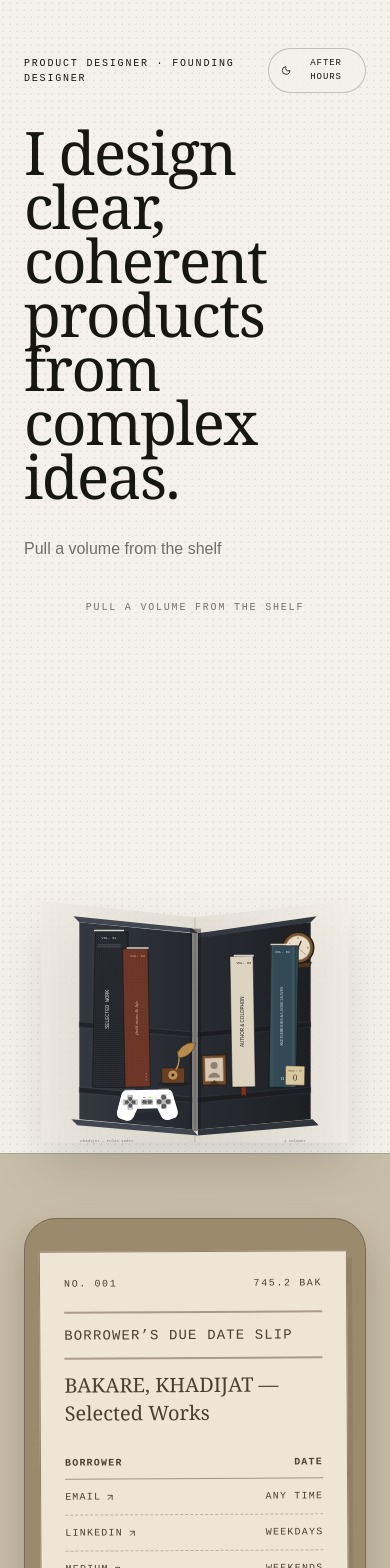
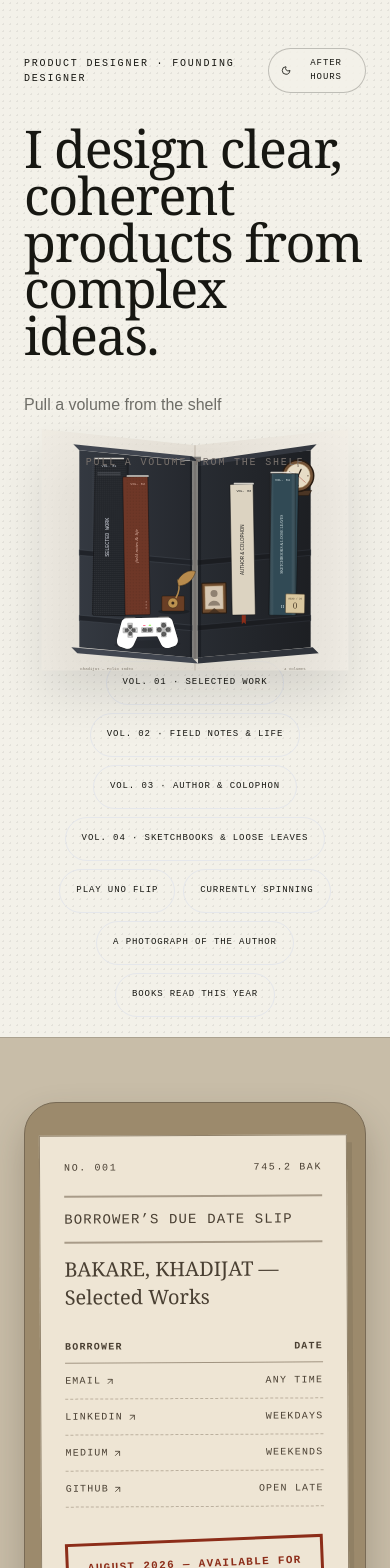
Before and after one commit to khadijatbakare/product-design-portfolio, a Next.js app: page / in a window 390 px wide. Shown: the top 1568 px of the page. Built offline with nearby package versions, Linux system fonts and the light colour scheme.

Commit message:
Improve responsive and accessible navigation

```diff
--- a/app/globals.css
+++ b/app/globals.css
@@ -42,6 +42,31 @@ body {
 .theme-toggle {
   border-color: color-mix(in srgb, var(--room-ink) 24%, transparent);
   background: color-mix(in srgb, var(--room) 84%, transparent);
+}
+.hero-title {
+  font-size: clamp(3.25rem, 10vw, 7rem);
+}
+.skip-link {
+  position: fixed;
+  left: 1rem;
+  top: 1rem;
+  z-index: 1000;
+  transform: translateY(-180%);
+  background: var(--room-ink);
+  color: var(--room);
+  padding: 0.75rem 1rem;
+  border-radius: 0.25rem;
+  font: 700 0.75rem/1 monospace;
+  text-transform: uppercase;
+  letter-spacing: 0.08em;
+  transition: transform 0.15s ease;
+}
+.skip-link:focus {
+  transform: translateY(0);
+}
+:where(a, button, select, input, textarea, [tabindex]):focus-visible {
+  outline: 2px solid currentColor;
+  outline-offset: 3px;
 }
 .paper-texture {
   background-image: radial-gradient(var(--room-dot) 1px, transparent 1px);
--- a/app/page.tsx
+++ b/app/page.tsx
@@ -70,7 +70,10 @@ export default function Home() {
   }, [activeModal, selectedProject, closeModal]);
 
   return (
-    <main className="theme-shell paper-texture min-h-screen">
+    <main id="main-content" className="theme-shell paper-texture min-h-screen">
+      <a href="#portfolio-shelf" className="skip-link">
+        Skip to portfolio shelf
+      </a>
       <AnimatePresence>
         {isLoading && (
           <BookPreloader key="preloader" onFinish={finishLoading} />
@@ -83,14 +86,17 @@ export default function Home() {
           </span>
           <ThemeToggle />
         </div>
-        <h1 className="mt-8 max-w-5xl font-serif text-6xl leading-[.9] tracking-tight md:text-8xl">
+        <h1 className="hero-title mt-8 max-w-5xl font-serif leading-[.9] tracking-tight">
           {aboutMe.intro}
         </h1>
         <p className="theme-muted mt-8 max-w-lg leading-7">
           {libraryCopy.instruction}
         </p>
       </header>
-      <div className="mx-auto max-w-7xl px-6 md:px-12">
+      <div
+        id="portfolio-shelf"
+        className="mx-auto max-w-7xl scroll-mt-6 px-6 md:px-12"
+      >
         <CornerBookshelf
           onOpen={openModal}
           onOpenGame={() => {
--- a/components/game/UnoFlipModal.tsx
+++ b/components/game/UnoFlipModal.tsx
@@ -172,7 +172,7 @@ export function UnoFlipModal({
     <AnimatePresence>
       {open && (
         <motion.div
-          className="fixed inset-0 z-[80] grid place-items-center bg-[#111217]/85 p-4 backdrop-blur-md"
+          className="fixed inset-0 z-[80] grid place-items-center bg-[#111217]/85 p-0 backdrop-blur-md sm:p-4"
           initial={{ opacity: 0 }}
           animate={{ opacity: 1 }}
           exit={{ opacity: 0 }}
@@ -182,7 +182,7 @@ export function UnoFlipModal({
         >
           <motion.section
             ref={modalRef}
-            className="open-book relative grid max-h-[92vh] min-h-[650px] w-full max-w-6xl grid-cols-1 overflow-y-auto rounded-md bg-[#FAF8F4] shadow-2xl md:grid-cols-[1.25fr_.75fr]"
+            className="open-book relative grid h-[100dvh] max-h-[100dvh] w-full max-w-6xl grid-cols-1 overflow-y-auto bg-[#FAF8F4] shadow-2xl sm:h-auto sm:max-h-[92vh] sm:min-h-[650px] sm:rounded-md md:grid-cols-[1.25fr_.75fr]"
             initial={{ scale: 0.9, y: 24 }}
             animate={{ scale: 1, y: 0 }}
             exit={{ scale: 0.94, y: 20 }}
--- /dev/null
+++ b/components/hooks/useDialogFocus.ts
@@ -0,0 +1,45 @@
+"use client";
+
+import { useEffect, type RefObject } from "react";
+
+const focusable =
+  'button:not(:disabled), select:not(:disabled), input:not(:disabled), textarea:not(:disabled), a[href], [tabindex]:not([tabindex="-1"])';
+
+export function useDialogFocus(
+  ref: RefObject<HTMLElement | null>,
+  onClose: () => void,
+  enabled = true,
+) {
+  useEffect(() => {
+    if (!enabled) return;
+    const trigger = document.activeElement as HTMLElement | null;
+    const dialog = ref.current;
+    dialog?.querySelector<HTMLElement>(focusable)?.focus();
+    const onKeyDown = (event: KeyboardEvent) => {
+      if (event.key === "Escape") {
+        event.preventDefault();
+        onClose();
+        return;
+      }
+      if (event.key !== "Tab" || !dialog) return;
+      const items = [...dialog.querySelectorAll<HTMLElement>(focusable)];
+      if (!items.length) return;
+      const first = items[0];
+      const last = items[items.length - 1];
+      if (event.shiftKey && document.activeElement === first) {
+        event.preventDefault();
+        last.focus();
+      } else if (!event.shiftKey && document.activeElement === last) {
+        event.preventDefault();
+        first.focus();
+      }
+    };
+    document.body.style.overflow = "hidden";
+    window.addEventListener("keydown", onKeyDown);
+    return () => {
+      document.body.style.overflow = "";
+      window.removeEventListener("keydown", onKeyDown);
+      trigger?.focus();
+    };
+  }, [enabled, onClose, ref]);
+}
--- a/components/shelf/CornerBookshelf.tsx
+++ b/components/shelf/CornerBookshelf.tsx
@@ -136,8 +136,8 @@ export function CornerBookshelf({
       <svg
         viewBox="0 0 680 520"
         className="library-shelf h-auto w-full overflow-visible drop-shadow-2xl"
-        role="img"
-        aria-label="L-shaped corner bookshelf with four interactive volumes"
+        aria-hidden="true"
+        focusable="false"
       >
         <defs>
           <linearGradient id="left-shelf">
@@ -226,7 +226,7 @@ export function CornerBookshelf({
           opacity=".45"
         />
         <motion.g
-          tabIndex={0}
+          tabIndex={-1}
           role="timer"
           aria-label={`Lagos time ${lagosLabel}`}
           onMouseEnter={() => setHovered("clock")}
@@ -308,7 +308,7 @@ export function CornerBookshelf({
           return (
             <motion.g
               key={volume.id}
-              tabIndex={0}
+              tabIndex={-1}
               role="button"
               aria-label={`Open ${volume.volume}: ${volume.spine}`}
               onClick={open}
@@ -451,7 +451,7 @@ export function CornerBookshelf({
           );
         })}
         <motion.g
-          tabIndex={0}
+          tabIndex={-1}
           role="button"
           aria-label="See what Khadijat is listening to"
           onClick={() => onOpenCurio("listening")}
@@ -503,7 +503,7 @@ export function CornerBookshelf({
           />
         </motion.g>
         <motion.g
-          tabIndex={0}
+          tabIndex={-1}
           role="button"
           aria-label="Open Khadijat's portrait"
           onClick={() => onOpenCurio("portrait")}
@@ -546,7 +546,7 @@ export function CornerBookshelf({
           <path d="M366 386l12-10 12 10" fill="#3b2a1c" opacity=".7" />
         </motion.g>
         <motion.g
-          tabIndex={0}
+          tabIndex={-1}
           role="button"
           aria-label="Open the books read this year counter"
           onClick={() => onOpenCurio("reading")}
@@ -597,7 +597,7 @@ export function CornerBookshelf({
           </text>
         </motion.g>
         <motion.g
-          tabIndex={0}
+          tabIndex={-1}
           role="button"
           aria-label="Play UNO Flip Memory Match"
           onClick={onOpenGame}
@@ -657,6 +657,38 @@ export function CornerBookshelf({
           {libraryCopy.volumeCount}
         </text>
       </svg>
+      <nav
+        aria-label="Bookshelf index"
+        className="-mt-5 flex max-w-3xl flex-wrap justify-center gap-2 px-4 pb-5"
+      >
+        {volumes.map((volume) => (
+          <button
+            key={volume.id}
+            type="button"
+            onClick={() => onOpen(volume.contents, volume.id)}
+            className="min-h-11 rounded-full border border-current/20 px-4 py-2 font-mono text-[9px] uppercase tracking-widest transition-colors hover:bg-black/5 focus-visible:outline focus-visible:outline-2 focus-visible:outline-offset-2"
+          >
+            {volume.volume} · {volume.spine}
+          </button>
+        ))}
+        <button
+          type="button"
+          onClick={onOpenGame}
+          className="min-h-11 rounded-full border border-current/20 px-4 py-2 font-mono text-[9px] uppercase tracking-widest focus-visible:outline focus-visible:outline-2 focus-visible:outline-offset-2"
+        >
+          Play UNO Flip
+        </button>
+        {(Object.keys(curioCopy) as ShelfCurioId[]).map((id) => (
+          <button
+            key={id}
+            type="button"
+            onClick={() => onOpenCurio(id)}
+            className="min-h-11 rounded-full border border-current/20 px-4 py-2 font-mono text-[9px] uppercase tracking-widest focus-visible:outline focus-visible:outline-2 focus-visible:outline-offset-2"
+          >
+            {curioCopy[id].title}
+          </button>
+        ))}
+      </nav>
     </section>
   );
 }
--- a/components/shelf/ShelfCurioModal.tsx
+++ b/components/shelf/ShelfCurioModal.tsx
@@ -1,9 +1,11 @@
 "use client";
 
 import Image from "next/image";
+import { useRef } from "react";
 import { AnimatePresence, motion } from "framer-motion";
 import { ExternalLink, X } from "lucide-react";
 import { shelfCurios, type ShelfCurioId } from "@/data/content";
+import { useDialogFocus } from "@/components/hooks/useDialogFocus";
 
 export interface ShelfCurioModalProps {
   readonly active: ShelfCurioId | null;
@@ -11,6 +13,8 @@ export interface ShelfCurioModalProps {
 }
 
 export function ShelfCurioModal({ active, onClose }: ShelfCurioModalProps) {
+  const dialogRef = useRef<HTMLElement>(null);
+  useDialogFocus(dialogRef, onClose, Boolean(active));
   return (
     <AnimatePresence>
       {active && (
@@ -25,6 +29,7 @@ export function ShelfCurioModal({ active, onClose }: ShelfCurioModalProps) {
           onClick={onClose}
         >
           <motion.article
+            ref={dialogRef}
             className="relative w-full max-w-md border border-black/15 bg-[#f8f1e5] p-8 shadow-2xl"
             initial={{ y: 28, rotate: -2, scale: 0.94 }}
             animate={{ y: 0, rotate: active === "portrait" ? 1 : -1, scale: 1 }}
```
Also changed, not shown: components/modal/BookSpreadModal.tsx (+8 -3 lines).
